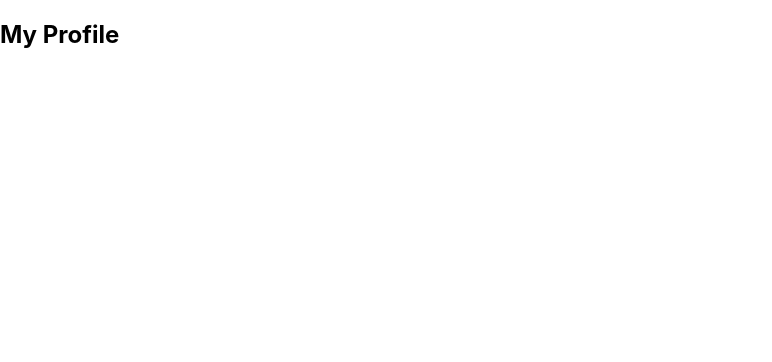
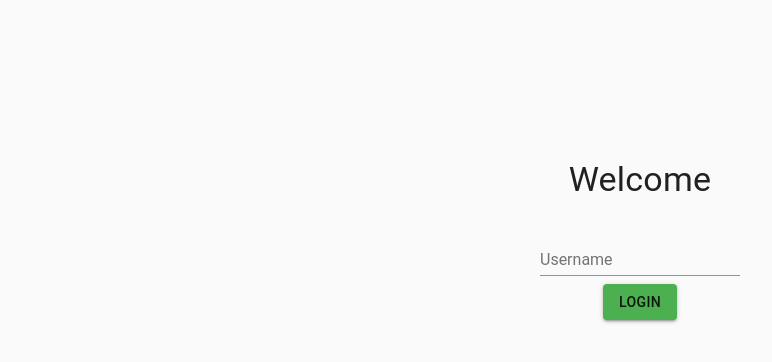
Before and after one commit to kunalhiray7/account-manager-ui, a React (Create React App) app: page / in a window 1280 px wide. Shown: the top 362 px of the page, without its empty margins (0-772 px from the left). Built offline with nearby package versions, Linux system fonts and the light colour scheme.

Commit message:
KH | Added login page and hoc for theme

```diff
--- a/src/App.js
+++ b/src/App.js
@@ -1,13 +1,15 @@
 import React, { Component } from 'react';
 import { BrowserRouter, Route, Switch } from 'react-router-dom';
 import Profile from "./profile/profile";
+import Login from "./login/login";
 
 class App extends Component {
   render() {
     return (
         <BrowserRouter>
           <Switch>
-            <Route exact path="/" component={Profile}/>
+            <Route exact path="/" component={Login}/>
+            <Route exact path="/profile" component={Profile}/>
           </Switch>
         </BrowserRouter>
     );
--- /dev/null
+++ b/src/common/withRoot.js
@@ -0,0 +1,43 @@
+import React from 'react';
+import { MuiThemeProvider, createMuiTheme } from '@material-ui/core/styles';
+import purple from '@material-ui/core/colors/purple';
+import green from '@material-ui/core/colors/green';
+import CssBaseline from '@material-ui/core/CssBaseline';
+
+// A theme with custom primary and secondary color.
+// It's optional.
+const theme = createMuiTheme({
+    palette: {
+        primary: {
+            light: purple[300],
+            main: purple[500],
+            dark: purple[700],
+        },
+        secondary: {
+            light: green[300],
+            main: green[500],
+            dark: green[700],
+        },
+    },
+    typography: {
+        useNextVariants: true,
+    },
+});
+
+function withRoot(Component) {
+    function WithRoot(props) {
+        // MuiThemeProvider makes the theme available down the React tree
+        // thanks to React context.
+        return (
+            <MuiThemeProvider theme={theme}>
+                {/* CssBaseline kickstart an elegant, consistent, and simple baseline to build upon. */}
+                <CssBaseline />
+                <Component {...props} />
+            </MuiThemeProvider>
+        );
+    }
+
+    return WithRoot;
+}
+
+export default withRoot;
--- /dev/null
+++ b/src/login/login.js
@@ -0,0 +1,78 @@
+import React from 'react';
+import Button from '@material-ui/core/Button';
+import Typography from '@material-ui/core/Typography';
+import {withStyles} from '@material-ui/core/styles';
+import withRoot from '../common/withRoot';
+import TextField from "@material-ui/core/TextField";
+import Grid from "@material-ui/core/Grid";
+
+const styles = theme => ({
+    root: {
+        textAlign: 'center',
+        paddingTop: theme.spacing.unit * 20,
+    },
+    container: {
+        display: 'flex',
+        flexWrap: 'wrap',
+        justifyContent: 'center'
+    },
+    textField: {
+        marginLeft: theme.spacing.unit,
+        marginRight: theme.spacing.unit,
+        width: 200,
+    },
+});
+
+export class Login extends React.Component {
+
+    state = {
+        username: undefined
+    };
+
+    handleUsernameChange = (e) => {
+        this.setState({
+            username: e.target.value
+        })
+    };
+
+    handleClick = (e) => {
+        e.preventDefault();
+        this.props.onLogin(this.state.username);
+    };
+
+    render() {
+        const {classes} = this.props;
+
+        return (
+            <div className={classes.root}>
+                <Typography variant="h4" gutterBottom>
+                    Welcome
+                </Typography>
+                <form className={classes.container} noValidate autoComplete="off">
+                    <Grid
+                        container
+                        direction="column"
+                        justify="center"
+                        alignItems="center"
+                    >
+                        <TextField
+                            id="username"
+                            label="Username"
+                            placeholder="Username"
+                            className={classes.textField}
+                            margin="normal"
+                            type="email"
+                            onChange={this.handleUsernameChange}
+                        />
+                        <Button id="login" variant="contained" color="secondary" onClick={this.handleClick}>
+                            Login
+                        </Button>
+                    </Grid>
+                </form>
+            </div>
+        );
+    }
+}
+
+
+export default withRoot(withStyles(styles)(Login));
```
Also changed, not shown: 2 other files (tests, documents, lock files or other folders).
